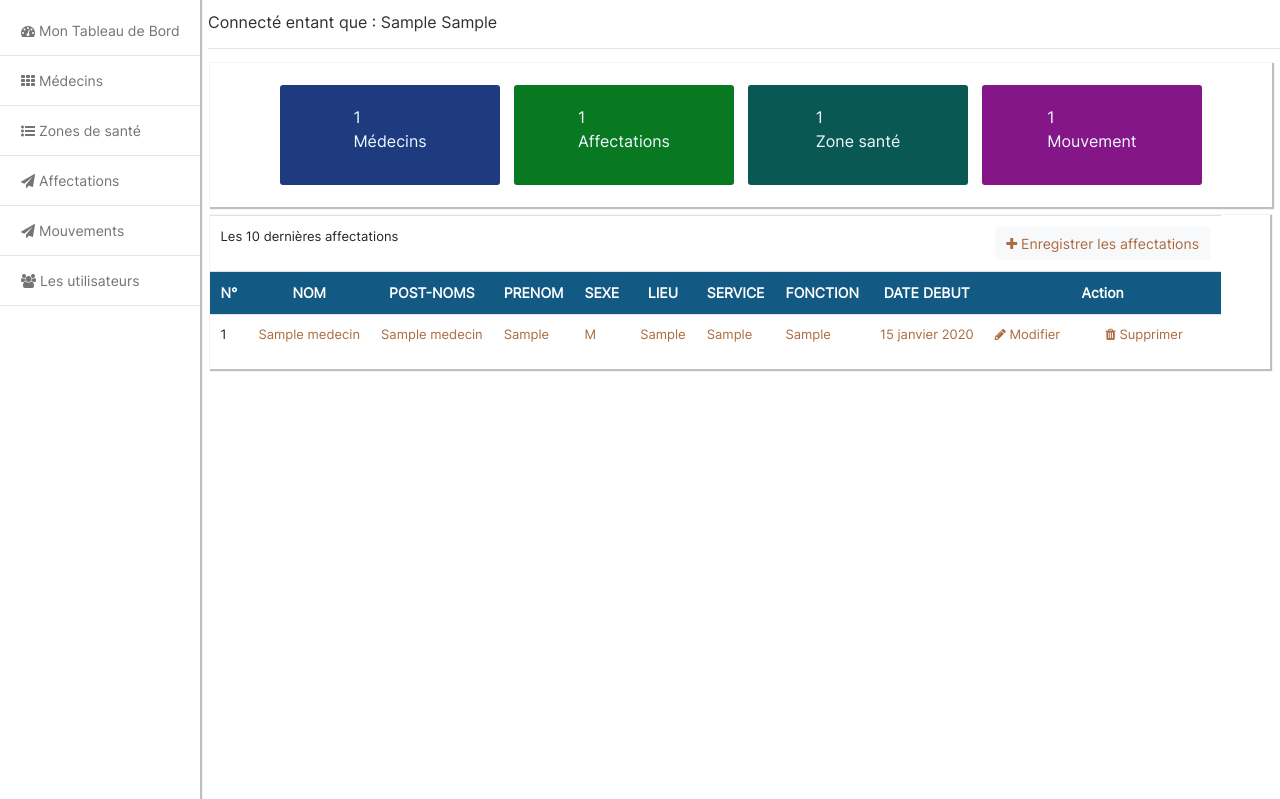
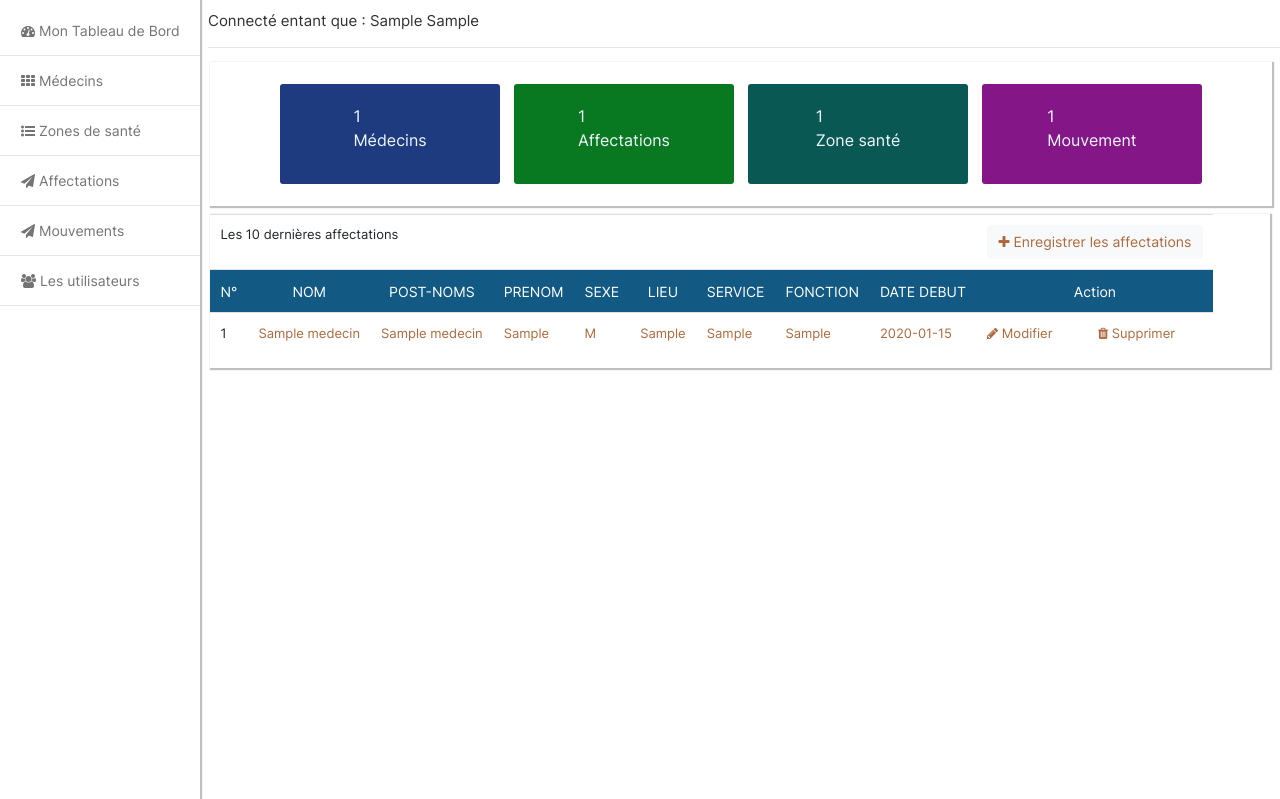
Before and after one commit to Henriprogrammmeurweb/Code-source-pierro-master, a Django app: page / in a window 1280 px wide. Shown: the part 80-879 px from the top of the page. Run offline with Django 5.2, Linux system fonts and the light colour scheme; a user stored in the database is signed in; tables that the repository leaves empty hold one stand-in row (values such as "Sample post"); some libraries are stand-ins or nearby versions.

Commit message:
Gestion des css

```diff
--- a/AppAdmin/templates/accueil/dashboard.html
+++ b/AppAdmin/templates/accueil/dashboard.html
@@ -8,7 +8,7 @@
     }
     .user p{
         color: rgb(49, 48, 49);
-        font-size: 16px;
+        font-size: 15px;
         font-weight: normal;
     }
     .dashboard{
@@ -84,6 +84,8 @@
     }
     .last-news-post table th{
         text-align: center;
+        font-size: 16x;
+        font-weight: normal;
     }
     .last-news-post table td a{
         color: rgb(172, 107, 63);
@@ -172,7 +174,7 @@
           <td><a href="#">{{medecin.lieu}}</a></td>
           <td><a href="#">{{medecin.service}}</a></td>
           <td><a href="#">{{medecin.fonction}}</a></td>
-          <td><a href="#">{{medecin.date_debut}}</a></td>
+          <td><a href="#">{{medecin.date_debut|truncatewords:1}}</a></td>
           <td><a href="{% url 'modif-affectation' medecin.id %}"><span class="fa fa-pencil"></span> Modifier</a></td>
           <td><a href="{% url 'supprimer-affectation' medecin.id %}"><span class="fa fa-trash"></span> Supprimer</a></td>
         </tr>
```
